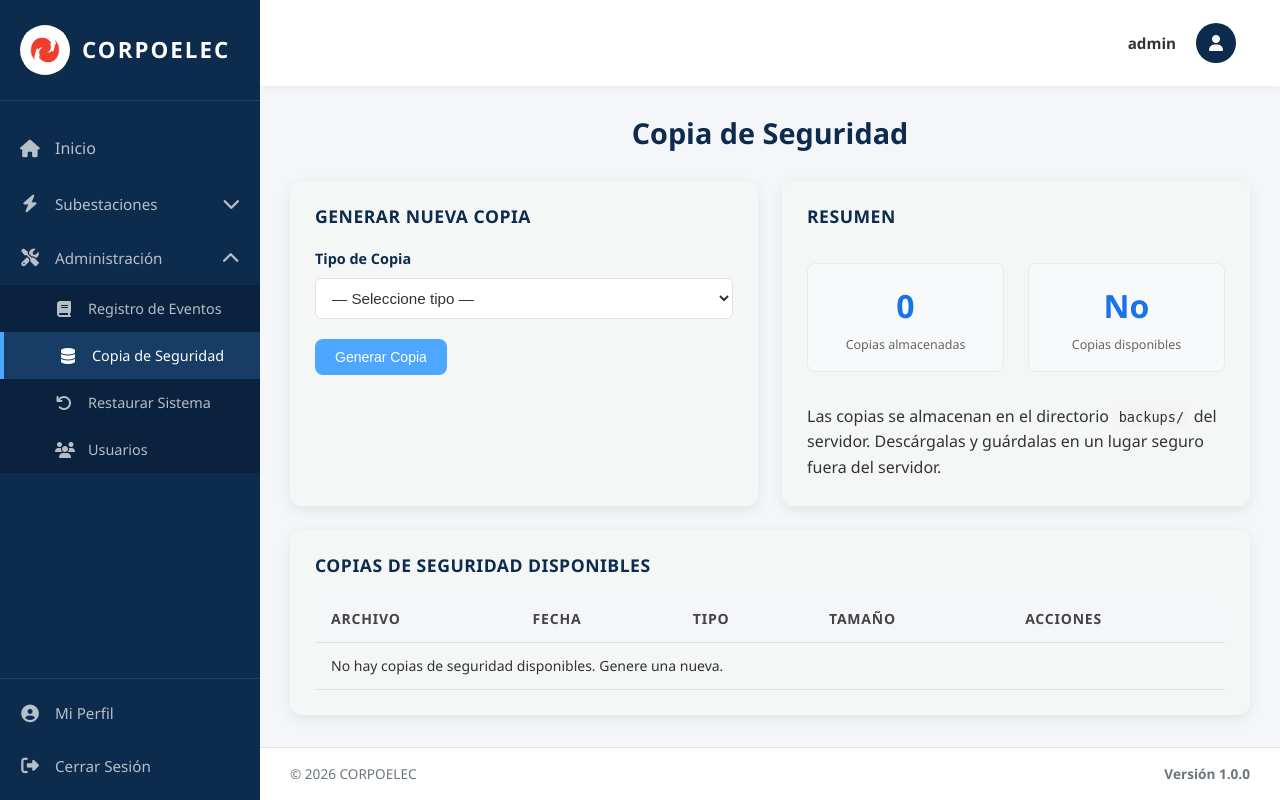
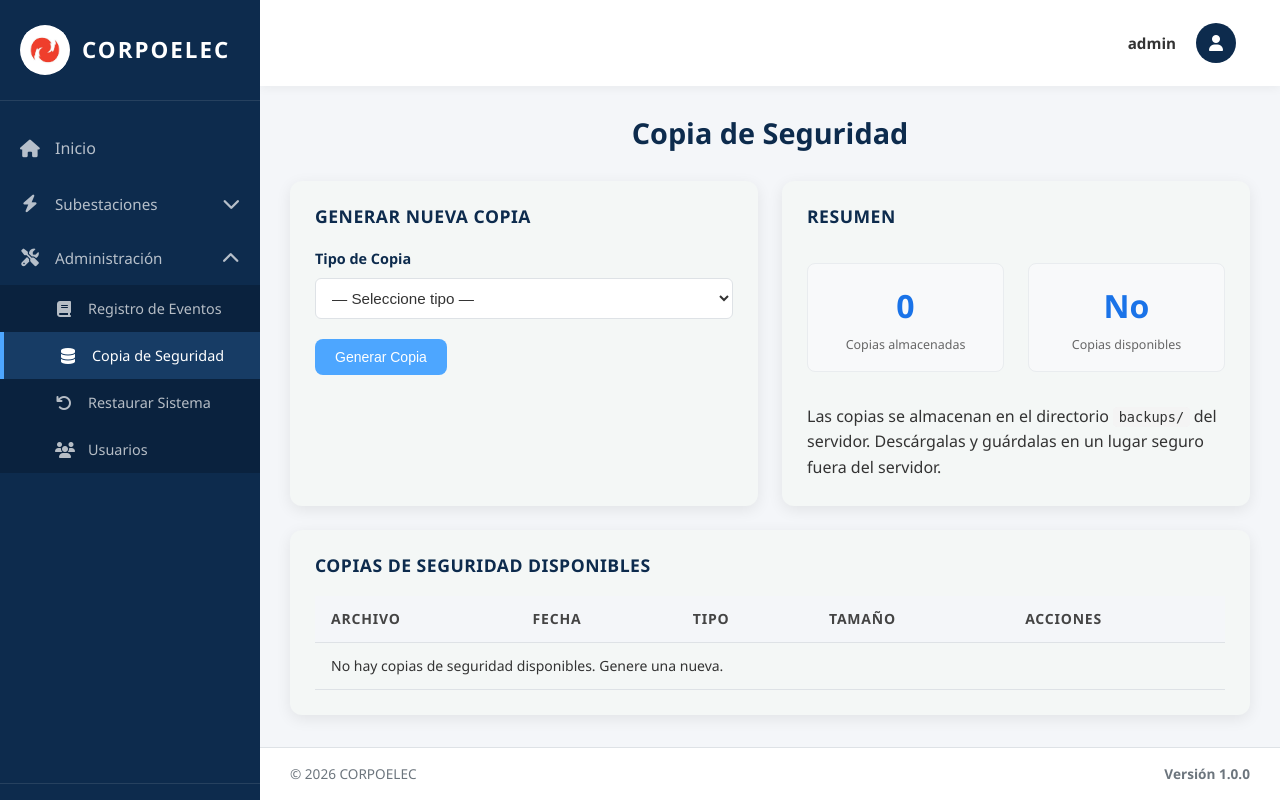
Before and after one commit to vidalyuriani15-hue/CORPOELEC-Pasantias, a Django app: page /admin/backup/ in a window 1280 px wide. Run offline with Django 5.2, Linux system fonts and the light colour scheme; a user stored in the database is signed in.

Commit message:
refactor(ui): restrict administration dropdown visibility to staff users
Wrap the administration utilities dropdown in a staff-only check to ensure
administrative navigation links are only rendered for users with staff
permissions.

```diff
--- a/templates/base.html
+++ b/templates/base.html
@@ -1932,6 +1932,7 @@
          </div>
 
           <!-- Dropdown Utilidades de Administración -->
+          {% if user.is_staff %}
           <div class="sidebar-dropdown {% if request.path == '/bitacora/' or request.path == '/admin/restaurar/' or request.path == '/admin/backup/' %}active{% endif %}">
             <a href="#" class="dropdown-toggle" onclick="toggleDropdown(event, 'admin-dropdown')">
               <i class="fas fa-tools"></i>
@@ -1959,25 +1960,10 @@
               {% endif %}
             </div>
           </div>
+          {% endif %}
         </nav>
 
-        <!-- Perfil y Cerrar Sesión fijados al fondo del sidebar -->
         <div class="sidebar-bottom">
-          <a href="{% url 'perfil' %}" class="{% if request.path == '/perfil/' or request.path == '/admin/perfil/' %}active{% endif %}" onclick="closeMobileSidebar()">
-            <i class="fas fa-user-circle"></i>
-            <span>Mi Perfil</span>
-          </a>
-          {% if user.is_staff %}
-          <a href="{% url 'logout' %}" onclick="closeMobileSidebar()">
-            <i class="fas fa-sign-out-alt"></i>
-            <span>Cerrar Sesión</span>
-          </a>
-          {% else %}
-          <a href="{% url 'user_logout' %}" onclick="closeMobileSidebar()">
-            <i class="fas fa-sign-out-alt"></i>
-            <span>Cerrar Sesión</span>
-          </a>
-          {% endif %}
         </div>
       </aside>
 
```
